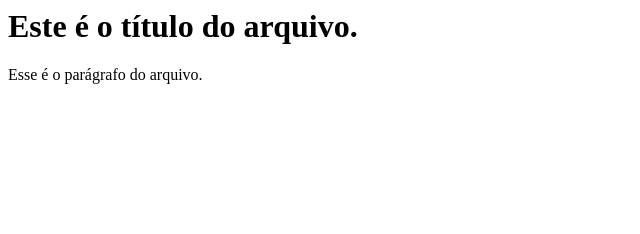
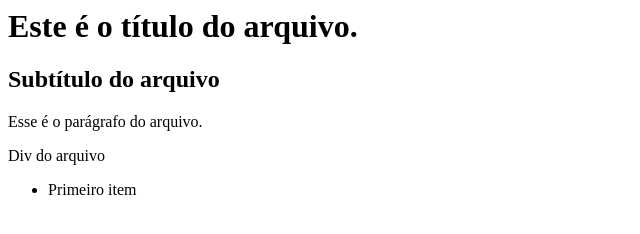
Before and after one commit to guigomes29/projeto, a plain HTML site: page index.html in a window 1280 px wide. Shown: the whole page, without its empty margins (0-640 px from the left). Drawn offline with Linux system fonts and the light colour scheme.

Commit message:
feature/2252 - Novas implementações no arquivo index.html

```diff
--- a/index.html
+++ b/index.html
@@ -1,3 +1,13 @@
 <h1>Este é o título do arquivo.</h1>
 
+<h2>Subtítulo do arquivo</h2>
+
 <p>Esse é o parágrafo do arquivo.</p>
+
+<div>
+    Div do arquivo
+</div>
+
+<ul>
+    <li>Primeiro item</li>
+</ul>
```
